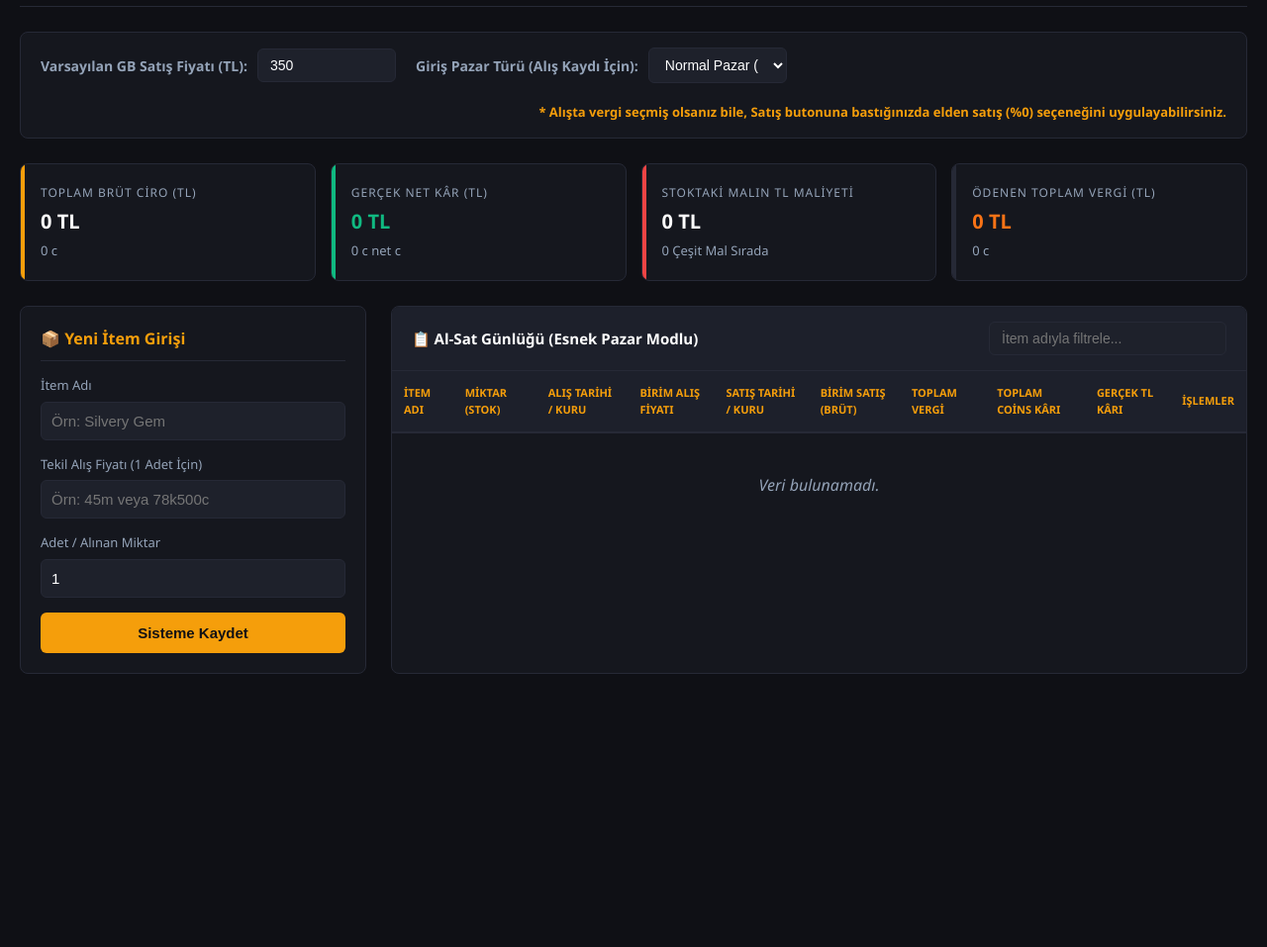
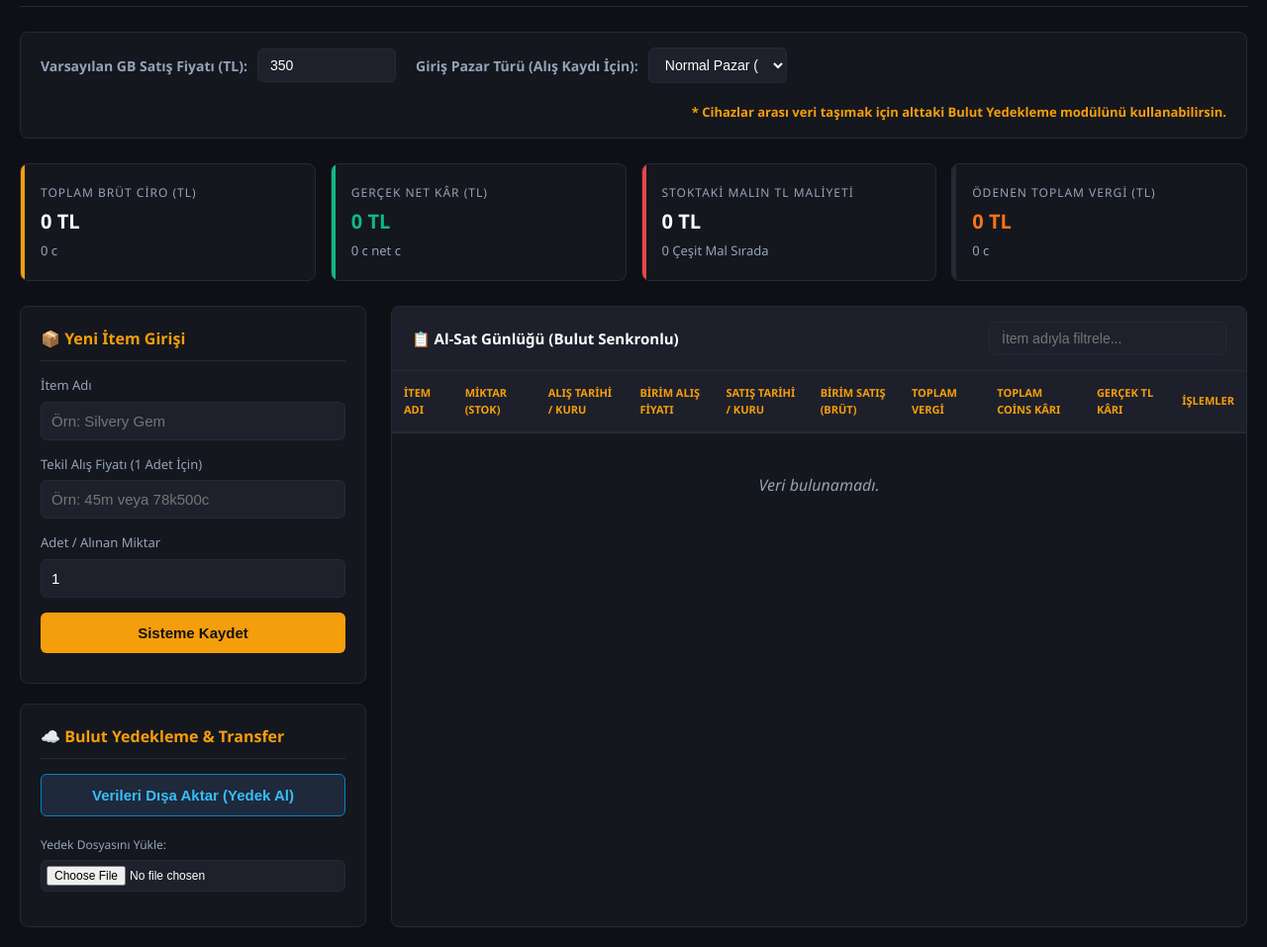
Before and after one commit to kelchosohigh/alcamsatcam, a plain HTML site: page index.html in a window 1280 px wide. Shown: the part 70-1027 px from the top of the page at 99% size. Before the commit the page ends 800 px from the top, so only its background shows below. Drawn offline with Linux system fonts and the light colour scheme.

Commit message:
Update and rename index.html.html to index.html

```diff
--- a/index.html.html
+++ b/index.html
@@ -3,7 +3,7 @@
 <head>
     <meta charset="UTF-8">
     <meta name="viewport" content="width=device-width, initial-scale=1.0">
-    <title>Knight Online - Gelişmiş Pazar Al-Sat Takip Sistemi v2.8</title>
+    <title>Knight Online - Gelişmiş Pazar Al-Sat Takip Sistemi v2.9</title>
     <style>
         :root {
             --bg-color: #0f1015;
@@ -215,9 +215,17 @@
             cursor: pointer;
             width: 100%;
             transition: background 0.2s, transform 0.1s;
+            margin-bottom: 10px;
         }
 
         .btn:hover { background-color: var(--accent-hover); }
+
+        .btn-backup {
+            background-color: #1e293b;
+            color: #38bdf8;
+            border: 1px solid #0284c7;
+        }
+        .btn-backup:hover { background-color: #0284c7; color: white; }
 
         .history-preview {
             background: #1c1e29;
@@ -347,7 +355,7 @@
 
 <div class="container">
     <header>
-        <h1>⚔️ Knight Online Pazar Portalı <span>v2.8 Dinamik Satış Vergisi</span></h1>
+        <h1>⚔️ Knight Online Pazar Portalı <span>v2.9 Online Bulut Yedekleme</span></h1>
         <div style="font-size: 14px; color: var(--text-muted);" id="liveClock"></div>
     </header>
 
@@ -365,11 +373,10 @@
             </select>
         </div>
         <div style="margin-left: auto; font-size: 13px; color: var(--accent-color); font-weight: 600;">
-            * Alışta vergi seçmiş olsanız bile, Satış butonuna bastığınızda elden satış (%0) seçeneğini uygulayabilirsiniz.
+            * Cihazlar arası veri taşımak için alttaki Bulut Yedekleme modülünü kullanabilirsin.
         </div>
     </div>
 
-    <!-- Dashboard -->
     <div class="dashboard-grid">
         <div class="stat-card gold">
             <div class="stat-label">Toplam Brüt Ciro (TL)</div>
@@ -394,8 +401,8 @@
     </div>
 
     <div class="workspace">
-        <!-- Form -->
-        <div class="panel">
+        <div>
+            <div class="panel" style="margin-bottom: 20px;">
                 <div class="panel-title">📦 Yeni İtem Girişi</div>
 
                 <div class="input-block">
@@ -421,10 +428,20 @@
                 <button class="btn" onclick="addNewItem()">Sisteme Kaydet</button>
             </div>
 
-        <!-- Tablo -->
+            <div class="panel">
+                <div class="panel-title">☁️ Bulut Yedekleme & Transfer</div>
+                <button class="btn btn-backup" onclick="exportDataData()">Verileri Dışa Aktar (Yedek Al)</button>
+
+                <div class="input-block" style="margin-top: 10px;">
+                    <label style="color: var(--text-muted); font-size:12px;">Yedek Dosyasını Yükle:</label>
+                    <input type="file" id="importFile" onchange="importDataData(event)" accept=".json" style="padding:5px; font-size:12px; background:var(--input-bg);">
+                </div>
+            </div>
+        </div>
+
         <div class="table-container">
             <div class="table-header-tools">
-                <div style="font-weight: bold; font-size: 15px; color: #fff;">📋 Al-Sat Günlüğü (Esnek Pazar Modlu)</div>
+                <div style="font-weight: bold; font-size: 15px; color: #fff;">📋 Al-Sat Günlüğü (Bulut Senkronlu)</div>
                 <input type="text" id="tableSearch" class="search-table" placeholder="İtem adıyla filtrele..." oninput="renderTable()">
             </div>
 
@@ -571,7 +588,7 @@
             taxPaid: 0,
             netProfit: null,
             tlProfit: null,
-            taxRateApplied: globalTaxPercent // İlk giriş vergisi
+            taxRateApplied: globalTaxPercent
         };
 
         pazarItems.push(newItem);
@@ -634,7 +651,6 @@
 
         const remaining = item.totalQty - item.soldQty;
 
-        // 1. Adet Sor
         const qtyInput = prompt(`"${item.name}" ürününden kaç adet satıyorsun? (Maksimum: ${remaining}):`, remaining);
         if (qtyInput === null || qtyInput.trim() === "") return;
         const sellQty = parseInt(qtyInput);
@@ -644,16 +660,13 @@
             return;
         }
 
-        // 2. Satış Vergi Türü Sor (Elden teslim seçeneği)
         const saleTaxInput = prompt(`Satış Pazar Türü Seçin:\n0 = Elden / Takas / Vergisiz (%0)\n1 = Menicia's List (%1)\n3 = Normal Pazar (%3)`, globalTaxPercent);
         if (saleTaxInput === null || saleTaxInput.trim() === "") return;
         const chosenTaxRate = parseInt(saleTaxInput) === 1 ? 1 : (parseInt(saleTaxInput) === 3 ? 3 : 0);
 
-        // 3. Fiyat Sor
         const sellInput = prompt(`1 ADET için Satış Fiyatını girin (Örn: 45m, 78k500c):`);
         if (sellInput === null || sellInput.trim() === "") return;
 
-        // 4. GB Kuru Sor
         const currentSellGbInput = prompt(`Satış anındaki 1 GB fiyatı kaç TL?`, gbPrice);
         if (currentSellGbInput === null || currentSellGbInput.trim() === "") return;
 
@@ -674,7 +687,7 @@
                 sellDate: dateString,
                 sellPrice: parsedSellPrice,
                 sellGbRate: parsedSellGbRate,
-                taxRateApplied: chosenTaxRate // Seçilen anlık satış vergisi uygulandı
+                taxRateApplied: chosenTaxRate
             };
 
             calculateItemFinances(soldPart);
@@ -685,7 +698,7 @@
             item.sellDate = dateString;
             item.sellPrice = parsedSellPrice;
             item.sellGbRate = parsedSellGbRate;
-            item.taxRateApplied = chosenTaxRate; // Seçilen anlık satış vergisi uygulandı
+            item.taxRateApplied = chosenTaxRate;
             calculateItemFinances(item);
         }
 
@@ -703,6 +716,45 @@
 
     function saveToLocalStorage() {
         localStorage.setItem('ko_pazar_items_v4', JSON.stringify(pazarItems));
+    }
+
+    function exportDataData() {
+        if(pazarItems.length === 0) {
+            alert("Dışa aktarılacak hiç pazar kaydı bulunmuyor.");
+            return;
+        }
+        const dataStr = "data:text/json;charset=utf-8," + encodeURIComponent(JSON.stringify(pazarItems));
+        const downloadAnchor = document.createElement('a');
+        downloadAnchor.setAttribute("href", dataStr);
+        downloadAnchor.setAttribute("download", "ko_pazar_yedek_" + new Date().toISOString().slice(0,10) + ".json");
+        document.body.appendChild(downloadAnchor);
+        downloadAnchor.click();
+        downloadAnchor.remove();
+    }
+
+    function importDataData(event) {
+        const file = event.target.files[0];
+        if (!file) return;
+
+        const reader = new FileReader();
+        reader.onload = function(e) {
+            try {
+                const importedData = JSON.parse(e.target.result);
+                if (Array.isArray(importedData)) {
+                    if(confirm("Mevcut verilerin üzerine bu yedek eklenecektir. Onaylıyor musun?")) {
+                        pazarItems = importedData;
+                        saveToLocalStorage();
+                        updateCalculationsAndUI();
+                        alert("Yedek başarıyla yüklendi!");
+                    }
+                } else {
+                    alert("Hatalı dosya formatı!");
+                }
+            } catch (err) {
+                alert("Dosya okunurken bir hata oluştu.");
+            }
+        };
+        reader.readAsText(file);
     }
 
     function calculateStats() {
```
Lines whose indentation alone changed are shown as unchanged.
